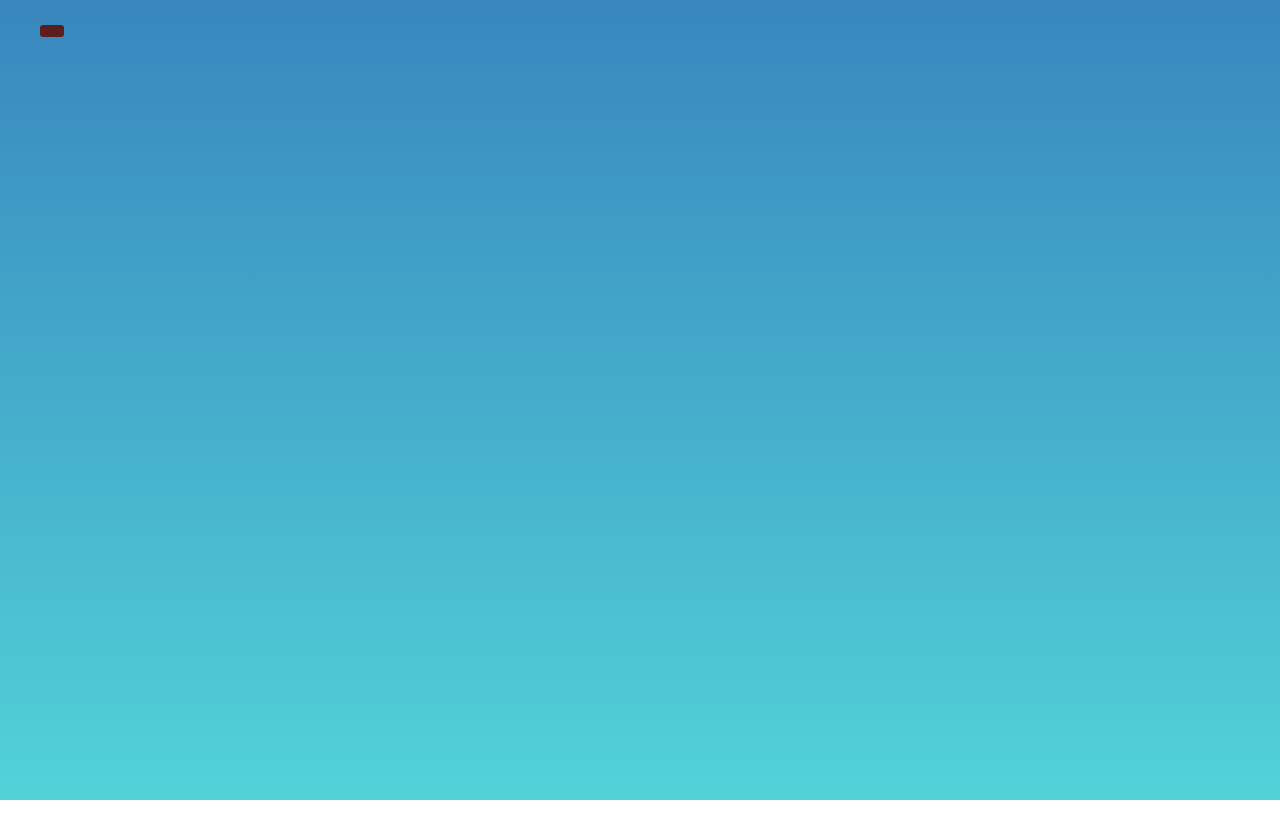
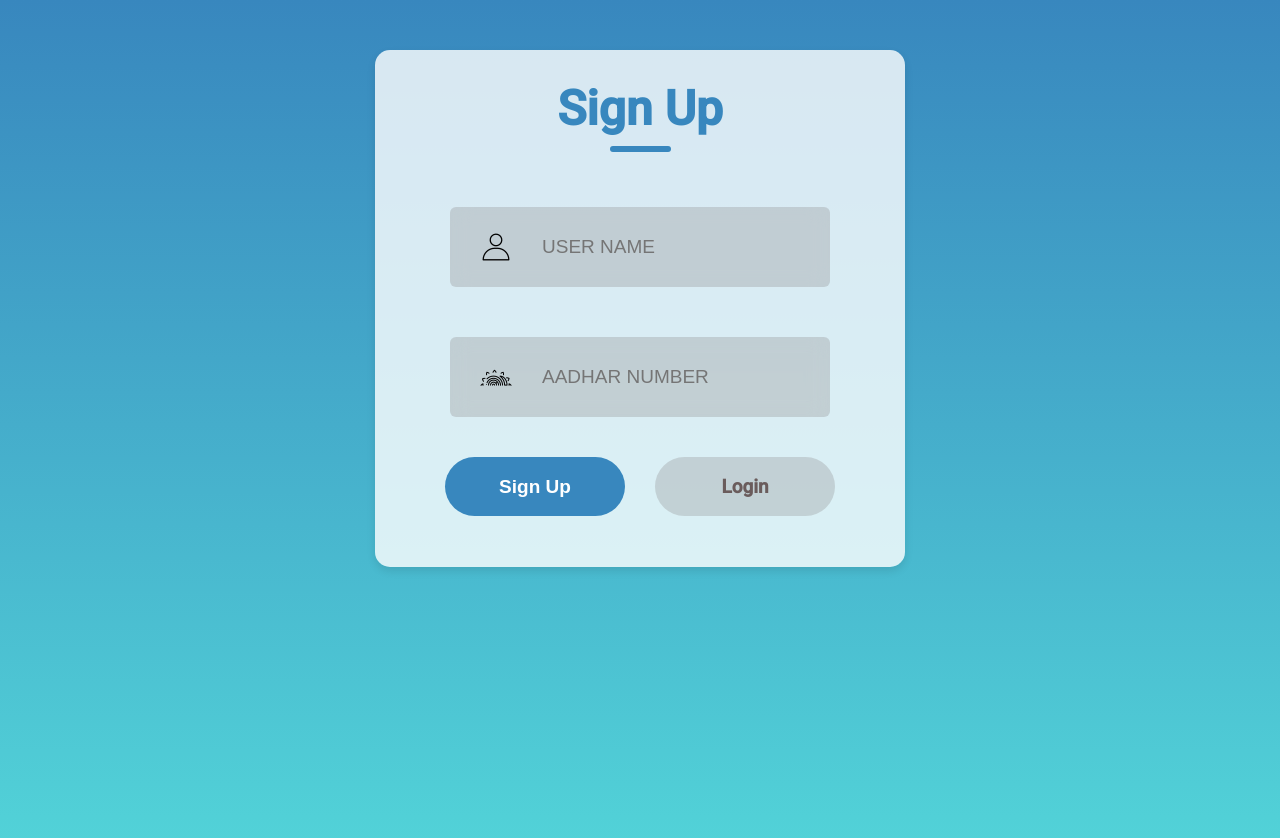
Before and after one commit to MohitPanchariya/Decentralizsed-Land-Registration, a React (Create React App) app in the folder dapp/: page / in a window 1280 px wide. Shown: the top 838 px of the page. Before the commit the page ends 800 px from the top, so only its background shows below. Built offline with nearby package versions, Linux system fonts and the light colour scheme.

Commit message:
add route

```diff
--- a/dapp/src/App.js
+++ b/dapp/src/App.js
@@ -9,7 +9,7 @@
 function App() {
   return (
     <Routes>
-      <Route path='/' element={<Home/>} />
+      <Route path='/' element={<LoginSignup/>} />
       {/* <Route path='/login' element={<LoginSignup/>} /> */}
       <Route path="/home" element={<Home/>} />
       <Route path='/add-land' element={<AddLandRecord/>} />
```
